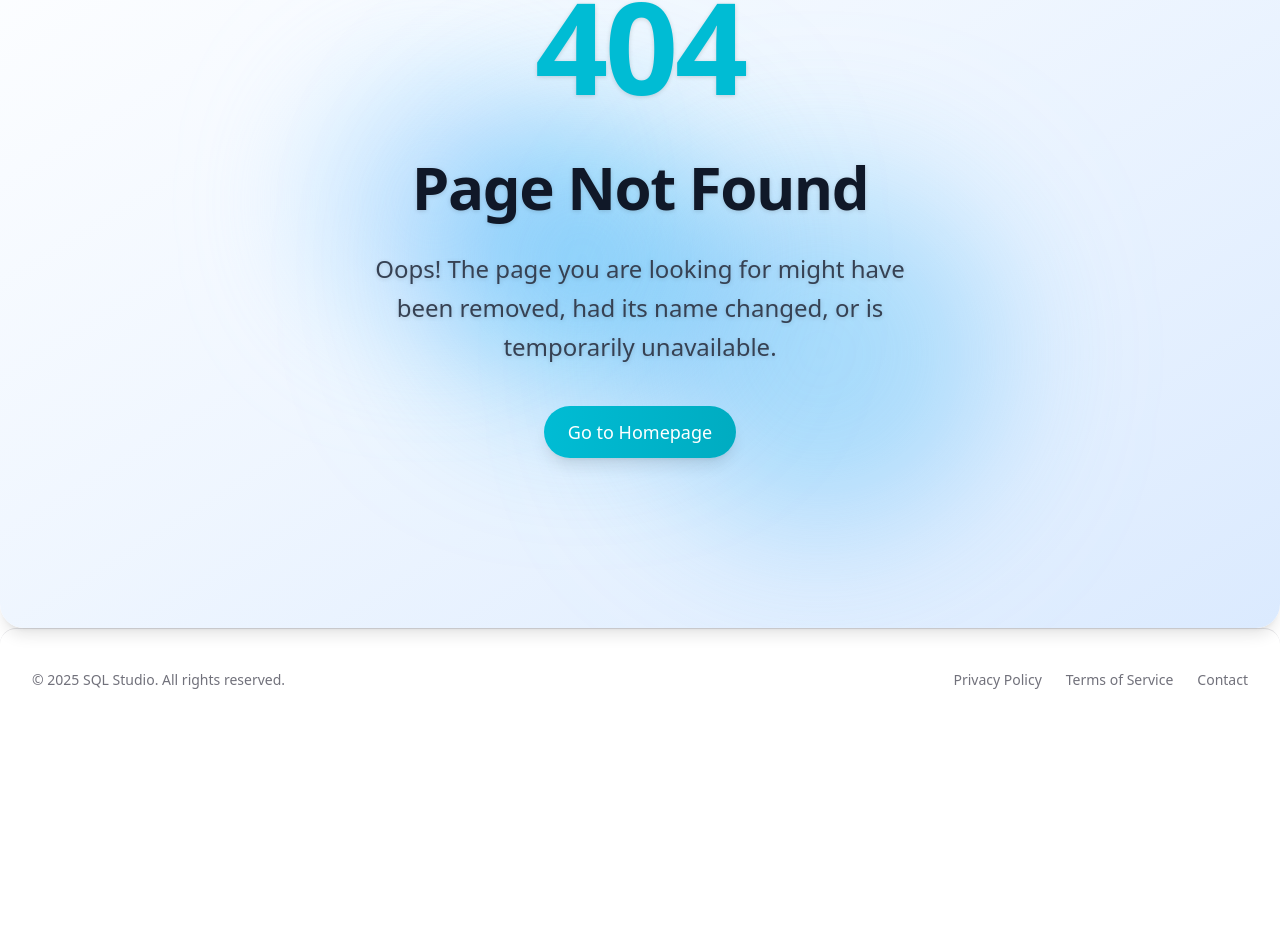
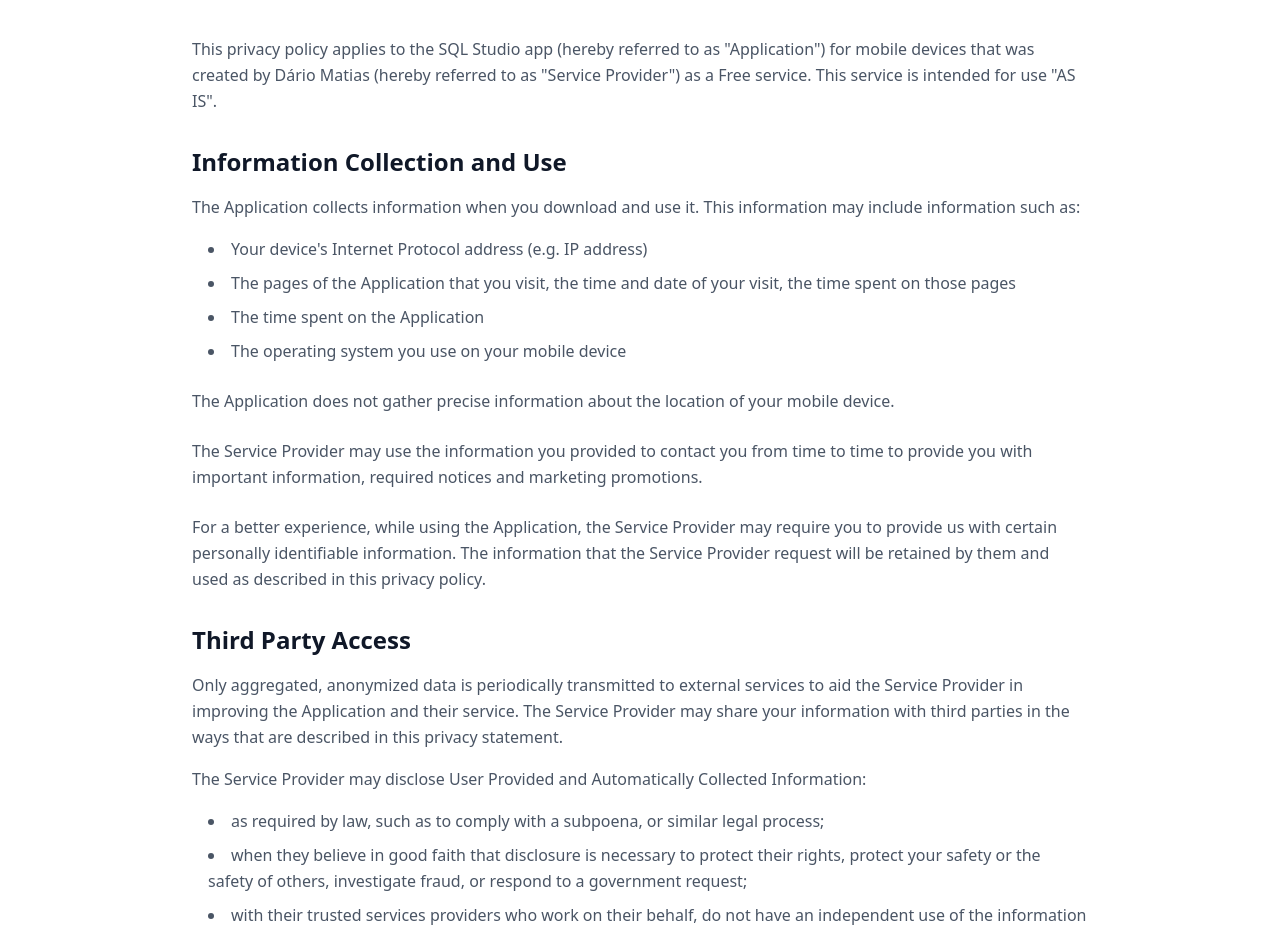
Before and after one commit to dariomatias-dev/sql_studio_web, a Next.js app: page /privacy-policy in a window 1280 px wide. Before the commit this address had no page. Shown: the part 246-1179 px from the top of the page. Before the commit the page ends 976 px from the top, so only its background shows below. Built offline with nearby package versions, Linux system fonts and the light colour scheme.

Commit message:
feat(app): create privacy policy page
- Developed the privacy policy page.

```diff
--- /dev/null
+++ b/app/privacy-policy/page.tsx
@@ -0,0 +1,200 @@
+const PrivacyPolicyPage = () => {
+  return (
+    <section className="py-20 px-4 md:px-8 bg-subtle-pattern mx-auto my-8 max-w-7xl text-gray-900">
+      <div className="max-w-4xl mx-auto">
+        <h1 className="text-4xl md:text-5xl font-bold text-gray-900 mb-12 text-center">
+          Privacy Policy
+        </h1>
+
+        <p className="text-gray-600 leading-relaxed mb-6">
+          This privacy policy applies to the SQL Studio app (hereby referred to
+          as &quot;Application&quot;) for mobile devices that was created by
+          Dário Matias (hereby referred to as &quot;Service Provider&quot;) as a
+          Free service. This service is intended for use &quot;AS IS&quot;.
+        </p>
+
+        <h2 className="text-2xl font-semibold text-gray-900 mb-4 mt-8">
+          Information Collection and Use
+        </h2>
+        <p className="text-gray-600 leading-relaxed mb-4">
+          The Application collects information when you download and use it.
+          This information may include information such as:
+        </p>
+        <ul className="list-disc list-inside text-gray-600 leading-relaxed space-y-2 mb-6 ml-4">
+          <li>
+            Your device&apos;s Internet Protocol address (e.g. IP address)
+          </li>
+          <li>
+            The pages of the Application that you visit, the time and date of
+            your visit, the time spent on those pages
+          </li>
+          <li>The time spent on the Application</li>
+          <li>The operating system you use on your mobile device</li>
+        </ul>
+
+        <p className="text-gray-600 leading-relaxed mb-6">
+          The Application does not gather precise information about the location
+          of your mobile device.
+        </p>
+
+        <p className="text-gray-600 leading-relaxed mb-6">
+          The Service Provider may use the information you provided to contact
+          you from time to time to provide you with important information,
+          required notices and marketing promotions.
+        </p>
+
+        <p className="text-gray-600 leading-relaxed mb-6">
+          For a better experience, while using the Application, the Service
+          Provider may require you to provide us with certain personally
+          identifiable information. The information that the Service Provider
+          request will be retained by them and used as described in this privacy
+          policy.
+        </p>
+
+        <h2 className="text-2xl font-semibold text-gray-900 mb-4 mt-8">
+          Third Party Access
+        </h2>
+        <p className="text-gray-600 leading-relaxed mb-4">
+          Only aggregated, anonymized data is periodically transmitted to
+          external services to aid the Service Provider in improving the
+          Application and their service. The Service Provider may share your
+          information with third parties in the ways that are described in this
+          privacy statement.
+        </p>
+
+        <p className="text-gray-600 leading-relaxed mb-4">
+          The Service Provider may disclose User Provided and Automatically
+          Collected Information:
+        </p>
+        <ul className="list-disc list-inside text-gray-600 leading-relaxed space-y-2 mb-6 ml-4">
+          <li>
+            as required by law, such as to comply with a subpoena, or similar
+            legal process;
+          </li>
+          <li>
+            when they believe in good faith that disclosure is necessary to
+            protect their rights, protect your safety or the safety of others,
+            investigate fraud, or respond to a government request;
+          </li>
+          <li>
+            with their trusted services providers who work on their behalf, do
+            not have an independent use of the information we disclose to them,
+            and have agreed to adhere to the rules set forth in this privacy
+            statement.
+          </li>
+        </ul>
+
+        <h2 className="text-2xl font-semibold text-gray-900 mb-4 mt-8">
+          Opt-Out Rights
+        </h2>
+        <p className="text-gray-600 leading-relaxed mb-6">
+          You can stop all collection of information by the Application easily
+          by uninstalling it. You may use the standard uninstall processes as
+          may be available as part of your mobile device or via the mobile
+          application marketplace or network.
+        </p>
+
+        <h2 className="text-2xl font-semibold text-gray-900 mb-4 mt-8">
+          Data Retention Policy
+        </h2>
+        <p className="text-gray-600 leading-relaxed mb-6">
+          The Service Provider will retain User Provided data for as long as you
+          use the Application and for a reasonable time thereafter. If
+          you&apos;d like them to delete User Provided Data that you have
+          provided via the Application, please contact them at{" "}
+          <a
+            href="mailto:matiasdario75@gmail.com"
+            className="text-[#00BCD4] hover:underline"
+          >
+            matiasdario75@gmail.com
+          </a>{" "}
+          and they will respond in a reasonable time.
+        </p>
+
+        <h2 className="text-2xl font-semibold text-gray-900 mb-4 mt-8">
+          Children
+        </h2>
+        <p className="text-gray-600 leading-relaxed mb-4">
+          The Service Provider does not use the Application to knowingly solicit
+          data from or market to children under the age of 13.
+        </p>
+        <p className="text-gray-600 leading-relaxed mb-6">
+          The Service Provider does not knowingly collect personally
+          identifiable information from children. The Service Provider
+          encourages all children to never submit any personally identifiable
+          information through the Application and/or Services. The Service
+          Provider encourage parents and legal guardians to monitor their
+          children&apos;s Internet usage and to help enforce this Policy by
+          instructing their children never to provide personally identifiable
+          information through the Application and/or Services without their
+          permission. If you have reason to believe that a child has provided
+          personally identifiable information to the Service Provider through
+          the Application and/or Services, please contact the Service Provider (
+          <a
+            href="mailto:matiasdario75@gmail.com"
+            className="text-[#00BCD4] hover:underline"
+          >
+            matiasdario75@gmail.com
+          </a>
+          ) so that they will be able to take the necessary actions. You must
+          also be at least 16 years of age to consent to the processing of your
+          personally identifiable information in your country (in some countries
+          we may allow your parent or guardian to do so on your behalf).
+        </p>
+
+        <h2 className="text-2xl font-semibold text-gray-900 mb-4 mt-8">
+          Security
+        </h2>
+        <p className="text-gray-600 leading-relaxed mb-6">
+          The Service Provider is concerned about safeguarding the
+          confidentiality of your information. The Service Provider provides
+          physical, electronic, and procedural safeguards to protect information
+          the Service Provider processes and maintains.
+        </p>
+
+        <h2 className="text-2xl font-semibold text-gray-900 mb-4 mt-8">
+          Changes
+        </h2>
+        <p className="text-gray-600 leading-relaxed mb-6">
+          This Privacy Policy may be updated from time to time for any reason.
+          The Service Provider will notify you of any changes to the Privacy
+          Policy by updating this page with the new Privacy Policy. You are
+          advised to consult this Privacy Policy regularly for any changes, as
+          continued use is deemed approval of all changes.
+        </p>
+
+        <p className="text-gray-600 leading-relaxed mb-6">
+          This privacy policy is effective as of{" "}
+          <span className="font-semibold">2025-11-20</span>
+        </p>
+
+        <h2 className="text-2xl font-semibold text-gray-900 mb-4 mt-8">
+          Your Consent
+        </h2>
+        <p className="text-gray-600 leading-relaxed mb-6">
+          By using the Application, you are consenting to the processing of your
+          information as set forth in this Privacy Policy now and as amended by
+          us.
+        </p>
+
+        <h2 className="text-2xl font-semibold text-gray-900 mb-4 mt-8">
+          Contact Us
+        </h2>
+        <p className="text-gray-600 leading-relaxed mb-6">
+          If you have any questions regarding privacy while using the
+          Application, or have questions about the practices, please contact the
+          Service Provider via email at{" "}
+          <a
+            href="mailto:matiasdario75@gmail.com"
+            className="text-[#00BCD4] hover:underline"
+          >
+            matiasdario75@gmail.com
+          </a>
+          .
+        </p>
+      </div>
+    </section>
+  );
+};
+
+export default PrivacyPolicyPage;
```
